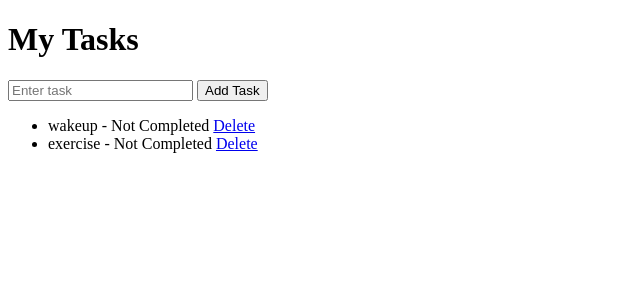
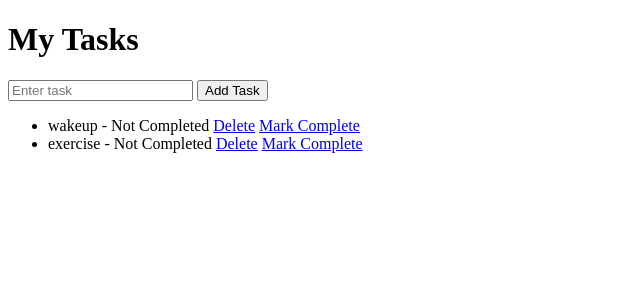
Before and after one commit to shivakumar284/task-manager, a Django app: page / in a window 1280 px wide. Shown: the top 300 px of the page, without its empty margins (0-640 px from the left). Run offline with Django 5.2, Linux system fonts and the light colour scheme; data comes from the database, SQL or seed files in the repository; both versions use the stored data as it was after the commit.

Commit message:
Added toggle complete functionality

```diff
--- a/tasks/templates/tasks/task_list.html
+++ b/tasks/templates/tasks/task_list.html
@@ -20,6 +20,11 @@
                     Not Completed
                 {% endif %}
                 <a href="{% url 'delete_task' task.id%}">Delete</a>
+                {% if task.completed %}
+                <a href="{% url 'toggle_complete' task.id %}">Mark Incomplete</a>
+                {% else %}
+                <a href="{% url 'toggle_complete' task.id %}">Mark Complete</a>
+                {% endif %}
             </li>
         {% empty %}
             <li>No tasks yet.</li>
--- a/tasks/urls.py
+++ b/tasks/urls.py
@@ -4,4 +4,5 @@ from . import views
 urlpatterns = [
     path('', views.task_list, name='task_list'),
     path('delete/<int:id>/',views.delete_task,name='delete_task'),
+    path('toggle_complete/<int:id>/', views.toggle_complete, name='toggle_complete'),
 ]
--- a/tasks/views.py
+++ b/tasks/views.py
@@ -15,3 +15,9 @@ def delete_task(request,id):
     task=Task.objects.get(id=id)
     task.delete()
     return redirect('task_list')
+
+def toggle_complete(request, id):
+    task = Task.objects.get(id=id)
+    task.completed = not task.completed
+    task.save()
+    return redirect('task_list')
```
Also changed, not shown: db.sqlite3.
